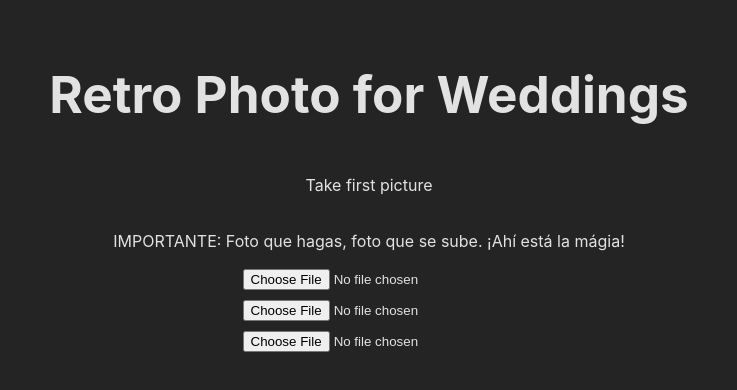
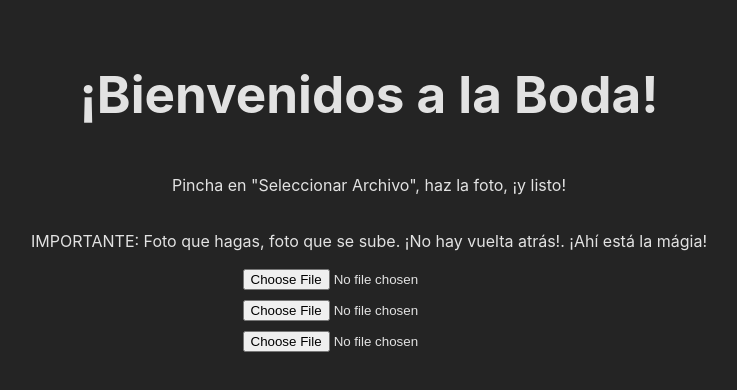
Before and after one commit to Depechejuan/Wedding-Photo-React, a React (Vite) app: page / in a window 1280 px wide. Shown: the top 390 px of the page, without its empty margins (271-1008 px from the left). Built offline with nearby package versions, Linux system fonts and the light colour scheme.

Commit message:
minor changes

```diff
--- a/src/components/Form-Input.jsx
+++ b/src/components/Form-Input.jsx
@@ -20,13 +20,10 @@ function Form() {
                 const formData = new FormData();
                 formData.append('photo', file);
                 await sendPhoto(formData);
-                // Obtén el índice del input actual
                 const inputIndex = parseInt(e.target.id.split('-')[1]);
-                // Marca el input como inhabilitado en el LocalStorage
                 const disabledInputs = JSON.parse(localStorage.getItem('disabledInputs')) || {};
                 disabledInputs[inputIndex] = true;
                 localStorage.setItem('disabledInputs', JSON.stringify(disabledInputs));
-                // Inhabilita el input actual
                 e.target.disabled = true;
             } catch (error) {
                 console.error('Error al enviar la imagen:', error);
--- a/src/pages/HomePage.jsx
+++ b/src/pages/HomePage.jsx
@@ -11,10 +11,10 @@ function UploadPhotos() {
     return (
         <>
             <h1>
-                Retro Photo for Weddings
+                ¡Bienvenidos a la Boda!
             </h1>
-            <p>Take first picture</p>
-            <p>IMPORTANTE: Foto que hagas, foto que se sube. ¡Ahí está la mágia!</p>
+            <p>Pincha en &quot;Seleccionar Archivo&quot;, haz la foto, ¡y listo!</p>
+            <p>IMPORTANTE: Foto que hagas, foto que se sube. ¡No hay vuelta atrás!. ¡Ahí está la mágia!</p>
             <Form />
         </>
     )
--- a/src/pages/UploadPhotos.jsx
+++ b/src/pages/UploadPhotos.jsx
@@ -5,9 +5,9 @@ function UploadPhotos() {
     return (
         <>
             <h1>
-                Retro Photo for Weddings
+                ¡SUBE SÓLO 3 FOTOS!
             </h1>
-            <p>Take first picture</p>
+
             <Form />
         </>
     )
```
